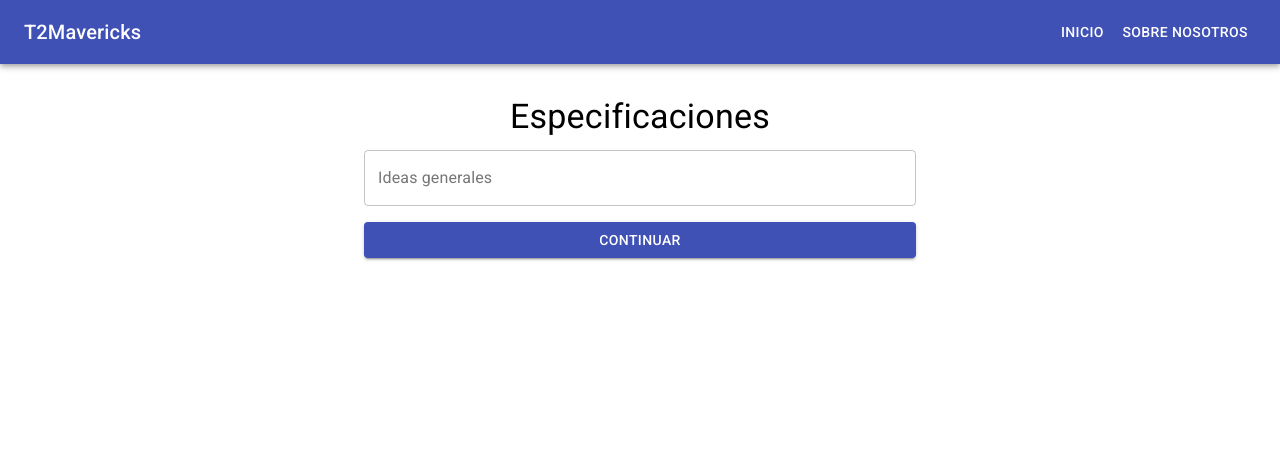
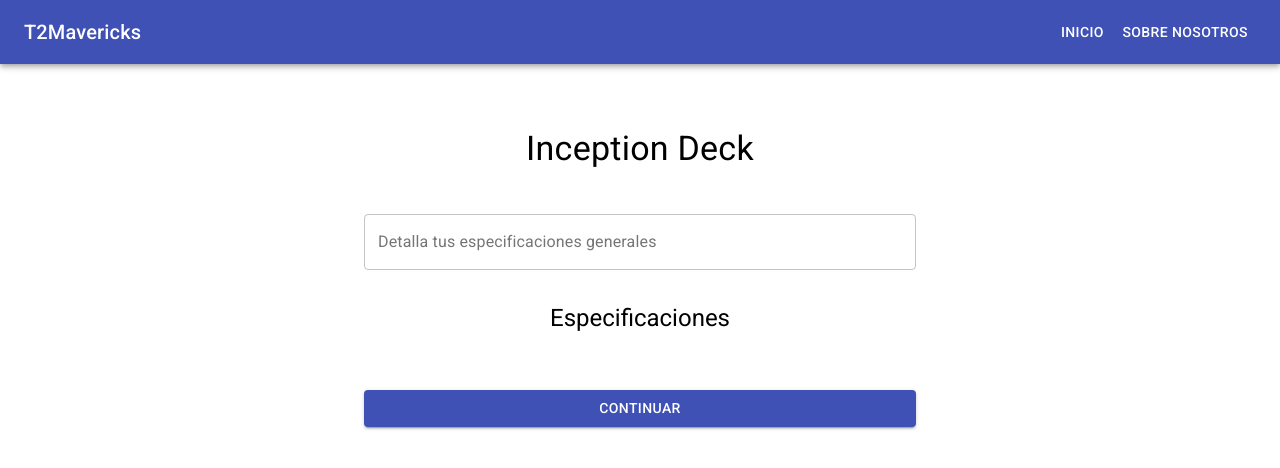
Before and after one commit to bartolomeow/t2mavericks_frontend, a React (Create React App) app: page /prompts in a window 1280 px wide. Shown: the top 468 px of the page. Built offline with nearby package versions, Linux system fonts and the light colour scheme.

Commit message:
implement accordions

```diff
--- a/src/components/Dialog/Dialog.js
+++ b/src/components/Dialog/Dialog.js
@@ -19,7 +19,7 @@ const BootstrapDialog = styled(Dialog)(({ theme }) => ({
 }));
 
 const DialogComponent = (props) => {
-  const { open, onClose, item } = props;
+  const { open, onClose, item, handleCopy } = props;
 
   return (
     <BootstrapDialog
@@ -60,8 +60,8 @@ const DialogComponent = (props) => {
         </Typography>
       </DialogContent>
       <DialogActions>
-        <Button autoFocus onClick={onClose}>
-          Save changes
+        <Button autoFocus onClick={handleCopy(item)}>
+          Copiar en el portapapeles
         </Button>
       </DialogActions>
     </BootstrapDialog>
--- a/src/pages/PromptPage.js
+++ b/src/pages/PromptPage.js
@@ -4,9 +4,14 @@ import {
   makeStyles,
   Typography,
   Container,
-  Button
+  Button,
+  Accordion,
+  AccordionSummary,
+  AccordionDetails,
 } from '@material-ui/core';
+import ExpandMoreIcon from '@mui/icons-material/ExpandMore';
 import { useNavigate } from 'react-router-dom';
+import { MavContext } from '../context/MavContext';
 
 const useStyles = makeStyles((theme) => ({
   button: {
@@ -19,30 +24,63 @@ const useStyles = makeStyles((theme) => ({
     flexDirection: 'column',
     alignItems: 'center',
   },
+  accordion: {
+    width: '100%',
+  },
+  padding: {
+    padding: theme.spacing(4),
+  },
 }));
 
 const SpecificationsPage = () => {
   const classes = useStyles();
   const navigate = useNavigate();
+  const { checkedItems } = React.useContext(MavContext);
 
   const handleSubmit = () => {
     navigate('/results');
-  }
+  };
 
   return (
     <Container maxWidth="sm" className={classes.container}>
-      <Typography variant="h4" component="h1" gutterBottom>
+      <Typography
+        variant="h4"
+        component="h1"
+        gutterBottom
+        className={classes.padding}
+      >
+        Inception Deck
+      </Typography>
+      <TextField
+        label="Detalla tus especificaciones generales"
+        variant="outlined"
+        fullWidth
+        multiline
+      />
+      <Typography variant="h5" component="h1" gutterBottom className={classes.padding}>
         Especificaciones
       </Typography>
+      {checkedItems.map((item) => (
+        <Accordion className={classes.accordion}>
+          <AccordionSummary
+            expandIcon={<ExpandMoreIcon />}
+            aria-controls="panel1a-content"
+            id="panel1a-header"
+          >
+            <Typography>{item}</Typography>
+          </AccordionSummary>
+          <AccordionDetails>
             <TextField
-        label="Ideas generales"
+              label={`Escribe tus especificaciones sobre ${item}`}
               variant="outlined"
               fullWidth
-        // InputProps={{
-        //   className: classes.root,
-        // }}
               multiline
+              minRows={4}
             />
+          </AccordionDetails>
+        </Accordion>
+      ))}
+
       <Button
         variant="contained"
         color="primary"
--- a/src/pages/ResultsPage.js
+++ b/src/pages/ResultsPage.js
@@ -116,6 +116,7 @@ const ResultsPage = () => {
         open={modal}
         onClose={() => setActiveModal(undefined)}
         item={modal}
+        handleCopy={handleCopyClick}
       />
     </Container>
   );
```
Lines whose indentation alone changed are shown as unchanged.
